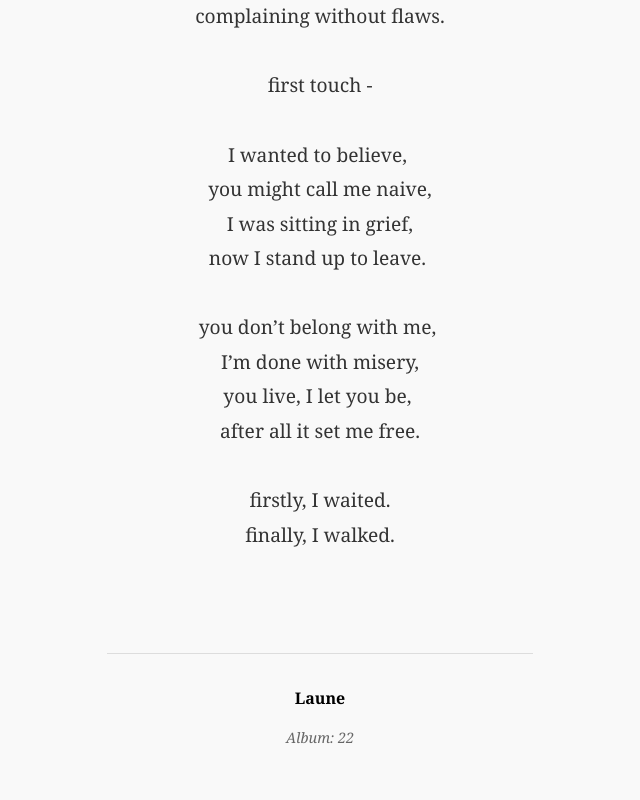
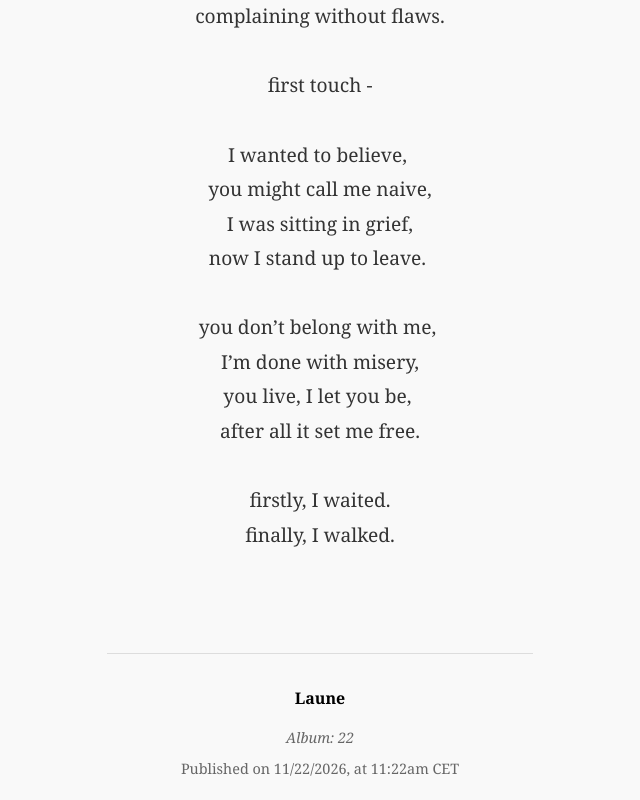
Before and after one commit to laune-art/laune, a plain HTML site: page index.html in a window 1280 px wide. Shown: the part 2924-3724 px from the top of the page, without its empty margins (320-960 px from the left). Before the commit the page ends 3701 px from the top, so only its background shows below. Drawn offline with Linux system fonts and the light colour scheme.

Commit message:
Update index.html

```diff
--- a/index.html
+++ b/index.html
@@ -155,7 +155,7 @@ finally, I walked.
         <div class="meta">
             <p class="artist">Laune</p>
             <p class="album">Album: 22</p>
-            <p class="date"><Published on 11/22/2026, at 11:22am CET</p>
+            <p class="date">Published on 11/22/2026, at 11:22am CET</p>
         </div>
     </div>
 </body>
```
